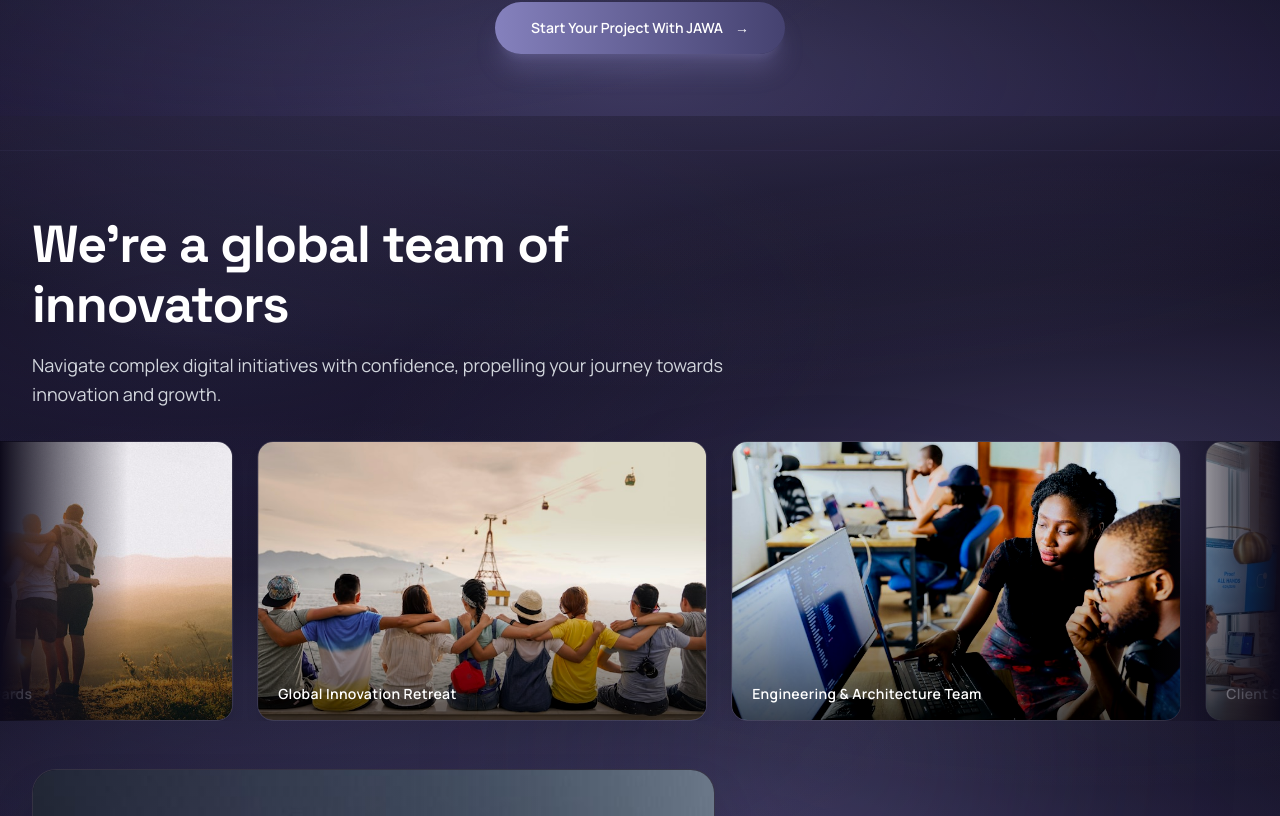
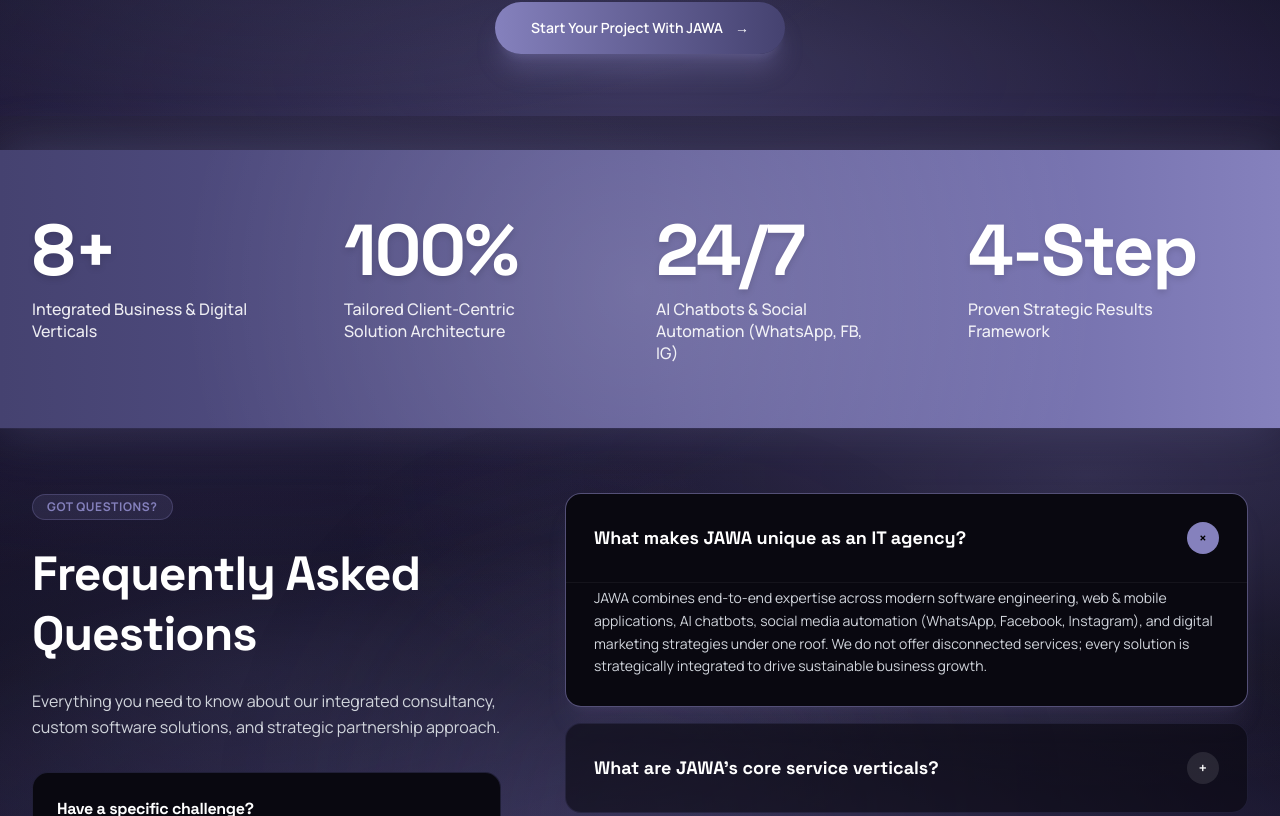
Before and after one commit to Rvwaqas/Digital_Solution, a Next.js app: page / in a window 1280 px wide. Shown: the part 7884-8700 px from the top of the page. Built offline with nearby package versions, Linux system fonts and the light colour scheme.

Commit message:
feat: remove Global Presence section

```diff
--- a/src/app/page.tsx
+++ b/src/app/page.tsx
@@ -6,7 +6,7 @@
 import SoftyStrategy from "@/components/softy/SoftyStrategy";
 import SoftyAiSolutionsBanner from "@/components/softy/SoftyAiSolutionsBanner";
 import SoftyWhyUs from "@/components/softy/SoftyWhyUs";
-import SoftyGlobalPresence from "@/components/softy/SoftyGlobalPresence";
+
 
 import SoftyStats from "@/components/softy/SoftyStats";
 import SoftyFaq from "@/components/softy/SoftyFaq";
@@ -36,7 +36,7 @@
         <SoftyStrategy />
         <SoftyAiSolutionsBanner />
         <SoftyWhyUs />
-        <SoftyGlobalPresence />
+
 
         <SoftyStats />
         <SoftyFaq />
```
